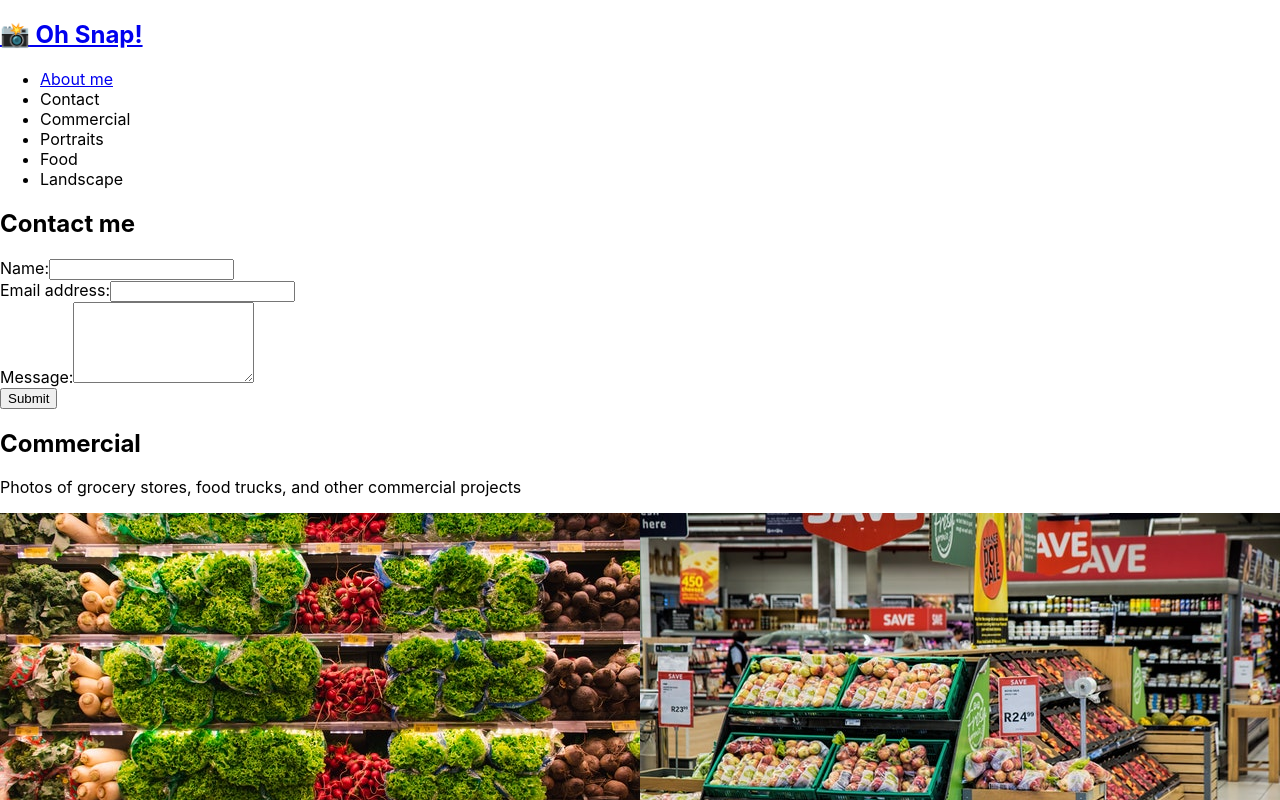
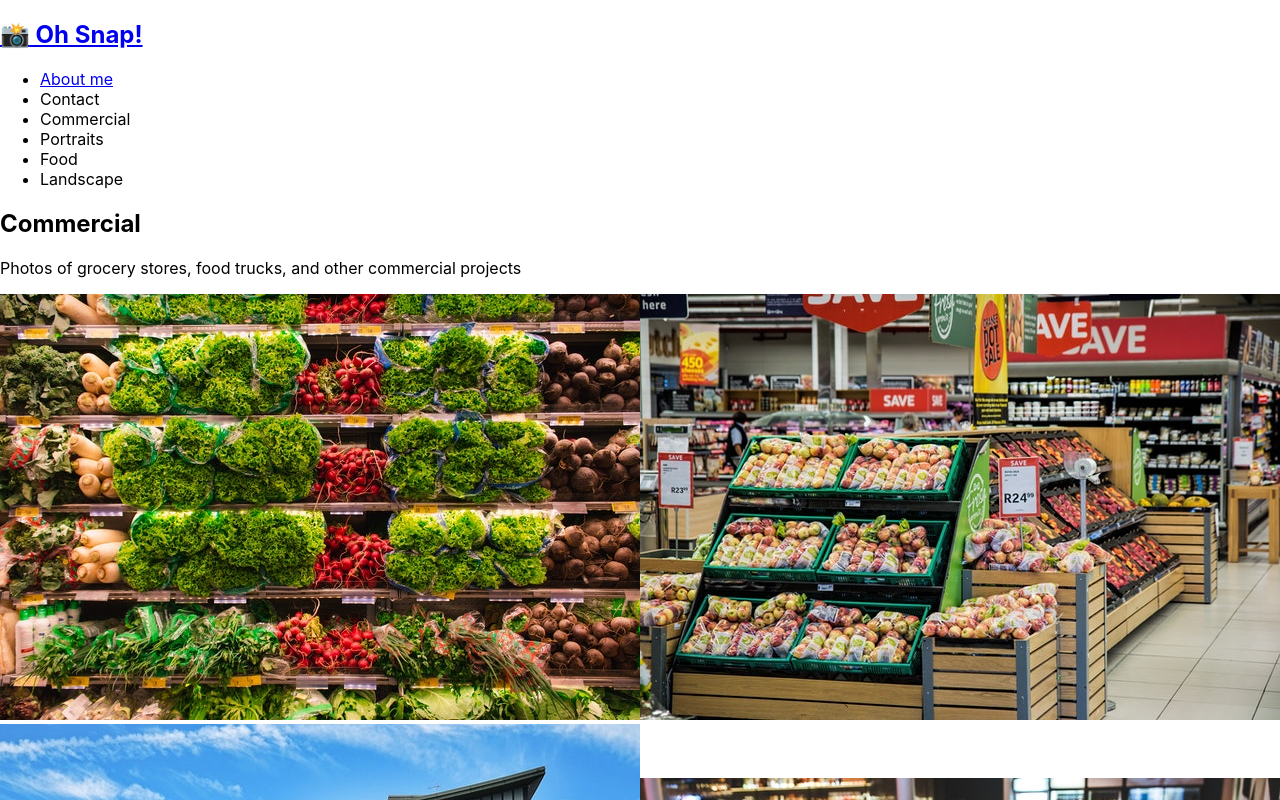
Before and after one commit to jessicap5159/photo-port, a React (Create React App) app: page / in a window 1280 px wide. Shown: the top 800 px of the page. Built offline with nearby package versions, Linux system fonts and the light colour scheme.

Commit message:
added conditional rendering

```diff
--- a/src/App.js
+++ b/src/App.js
@@ -6,6 +6,7 @@
 import ContactForm from './components/Contact';
 
 function App() {
+  const [contactSelected, setContactSelected] = useState(false);
   const [categories] = useState([
     {
       name: 'commercial',
@@ -24,11 +25,18 @@
         categories={categories}
         setCurrentCategory={setCurrentCategory}
         currentCategory={currentCategory}
+        contactSelected={contactSelected}
+        setContactSelected={setContactSelected}
       ></Nav>
       <main>
-        <ContactForm></ContactForm>
-        <Gallery currentCategory={currentCategory}></Gallery>
-        <About></About>
+        {!contactSelected ? (
+          <>
+          <Gallery currentCategory={currentCategory}></Gallery>
+          <About></About>
+          </>
+        ) : (
+          <ContactForm></ContactForm>
+        )}
       </main>
     </div>
   );
--- a/src/components/Contact/index.js
+++ b/src/components/Contact/index.js
@@ -1,39 +1,64 @@
 import React, { useState } from 'react';
 
+import { validateEmail } from '../../utils/helpers';
 
 function ContactForm() {
-    const [formState, setFormState] = useState({ name: '', email: '', message: ''});
+  const [formState, setFormState] = useState({ name: '', email: '', message: '' });
+
+  const [errorMessage, setErrorMessage] = useState('');
   const { name, email, message } = formState;
-    function handleChange(e) {
-        setFormState({...formState, [e.target.name]: e.target.value })
 
+  const handleSubmit = (e) => {
+    e.preventDefault();
+    if (!errorMessage) {
+      setFormState({ [e.target.name]: e.target.value });
+      console.log('Form', formState);
     }
-    console.log(formState);
+  };
 
-    function handleSubmit(e) {
-        e.preventDefault();
-        console.log(formState);
+  const handleChange = (e) => {
+    if (e.target.name === 'email') {
+      const isValid = validateEmail(e.target.value);
+      if (!isValid) {
+        setErrorMessage('Your email is invalid.');
+      } else {
+        setErrorMessage('');
       }
+    } else {
+      if (!e.target.value.length) {
+        setErrorMessage(`${e.target.name} is required.`);
+      } else {
+        setErrorMessage('');
+      }
+    }
+    console.log('errorMessage', errorMessage);
+  };
+
   return (
     <section>
-            <h1>Contact me</h1>
+      <h1 data-testid="h1tag">Contact me</h1>
       <form id="contact-form" onSubmit={handleSubmit}>
         <div>
-                    <label htmlFor="Name">Name:</label>
-                    <input type="text" defaultValue={name} onChange={handleChange} name="name" />
+          <label htmlFor="name">Name:</label>
+          <input type="text" name="name" defaultValue={name} onBlur={handleChange} />
         </div>
         <div>
           <label htmlFor="email">Email address:</label>
-                    <input type="email" defaultValue={email} onChange={handleChange} name="email"  />
+          <input type="email" name="email" defaultValue={email} onBlur={handleChange} />
         </div>
         <div>
           <label htmlFor="message">Message:</label>
-                    <textarea name="message" defaultValue={message} onChange={handleChange} rows="5" />
+          <textarea name="message" rows="5" defaultValue={message} onBlur={handleChange} />
         </div>
-                <button type="submit">Submit</button>
+        {errorMessage && (
+          <div>
+            <p className="error-text">{errorMessage}</p>
+          </div>
+        )}
+        <button data-testid="button" type="submit">Submit</button>
       </form>
     </section>
-    )
+  );
 }
 
 export default ContactForm;
--- a/src/components/Nav/index.js
+++ b/src/components/Nav/index.js
@@ -6,6 +6,8 @@
     categories = [],
     setCurrentCategory,
     currentCategory,
+    contactSelected,
+    setContactSelected
   } = props;
 
 
@@ -24,25 +26,26 @@
       <nav>
         <ul className="flex-row">
           <li className="mx-2">
-            <a data-testid="about" href="#about">
+            <a data-testid="about" href="#about" onClick={() => setContactSelected(false)}>
               About me
             </a>
           </li>
-          <li className={"mx-2"}>
-            <span onClick={() => handleClick('Contact')}>
+          <li className={`mx-2" ${contactSelected && 'navActive'}`}>
+            <span onClick={() => setContactSelected(true)}>
               Contact
             </span>
           </li>
           {categories.map((category) => (
             <li
               className={`mx-1 ${
-                currentCategory.name === category.name
+                currentCategory.name === category.name && !contactSelected && `navActive`
                 }`}
               key={category.name}
             >
               <span
                 onClick={() => {
-                  setCurrentCategory(category);
+                  setCurrentCategory(category)
+                  setContactSelected(false);
                 }}
               >
                 {capitalizeFirstLetter(category.name)}
```
Lines whose indentation alone changed are shown as unchanged.
